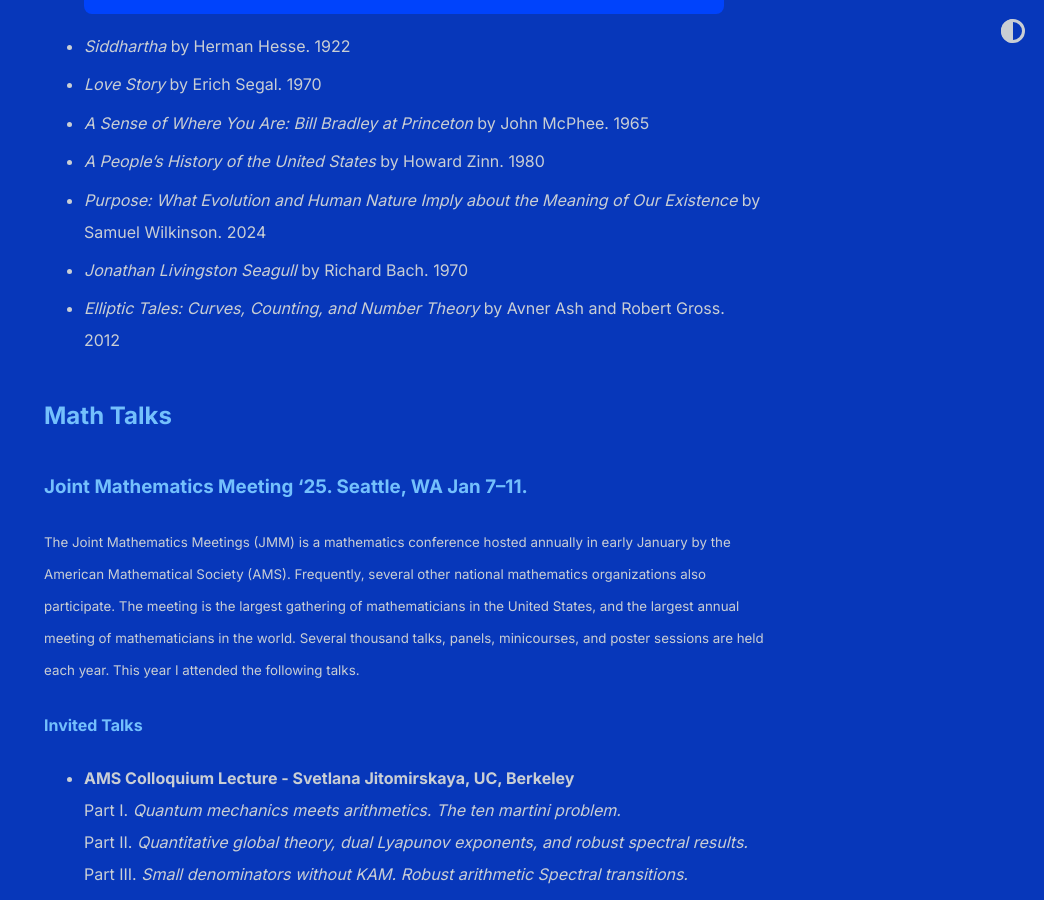
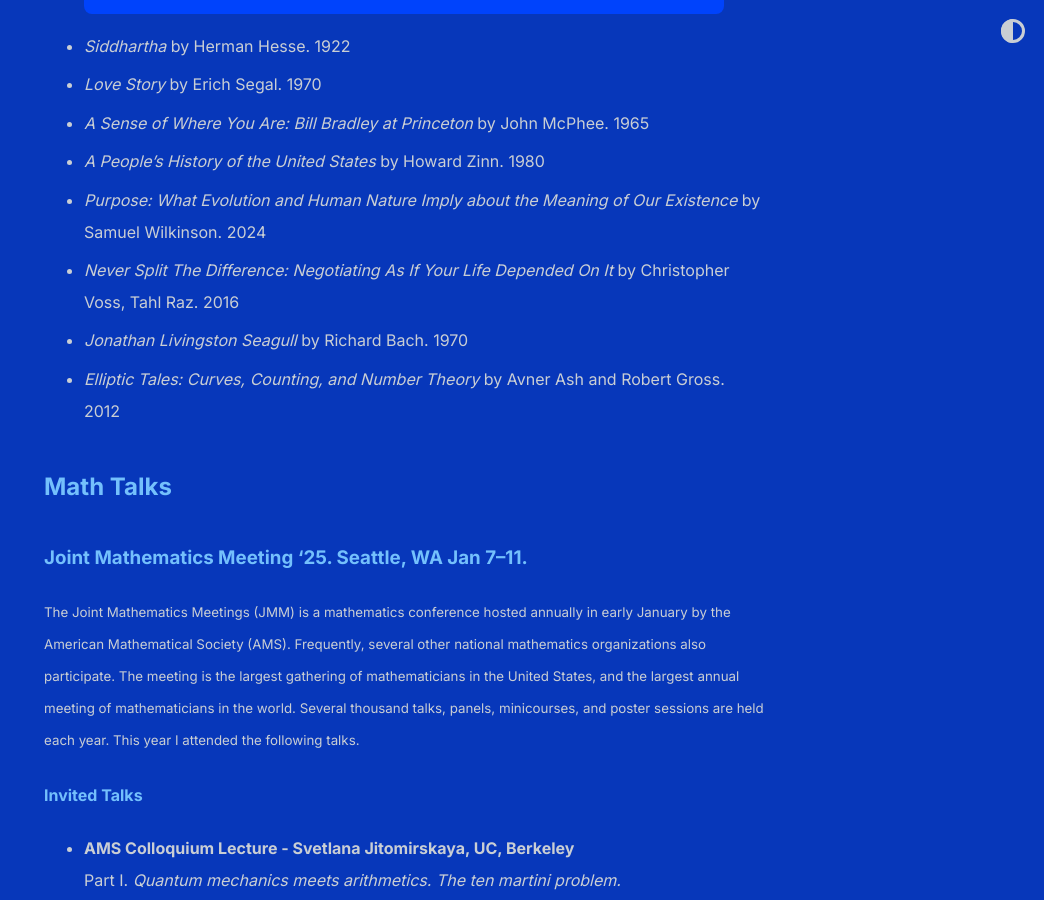
Before and after one commit to shihankanungo/shihankanungo.github.io, a Jekyll site: the page built from wrapped.md, in a window 1280 px wide and 900 px high, scrolled down 2104 px. Shown: the whole window, without its empty margins (236-1280 px from the left). Built offline with Jekyll 4.4.1, drawn with Linux system fonts in a browser that asks for light colours.

Commit message:
Update wrapped.md

```diff
--- a/wrapped.md
+++ b/wrapped.md
@@ -57,6 +57,7 @@ title: Wrapped (2025)
 - *A Sense of Where You Are: Bill Bradley at Princeton* by John McPhee. 1965
 - *A People's History of the United States* by Howard Zinn. 1980
 - *Purpose: What Evolution and Human Nature Imply about the Meaning of Our Existence* by Samuel Wilkinson. 2024
+- *Never Split The Difference: Negotiating As If Your Life Depended On It* by Christopher Voss, Tahl Raz. 2016
 - *Jonathan Livingston Seagull* by Richard Bach. 1970
 - *Elliptic Tales: Curves, Counting, and Number Theory* by Avner Ash and Robert Gross. 2012
 
```
